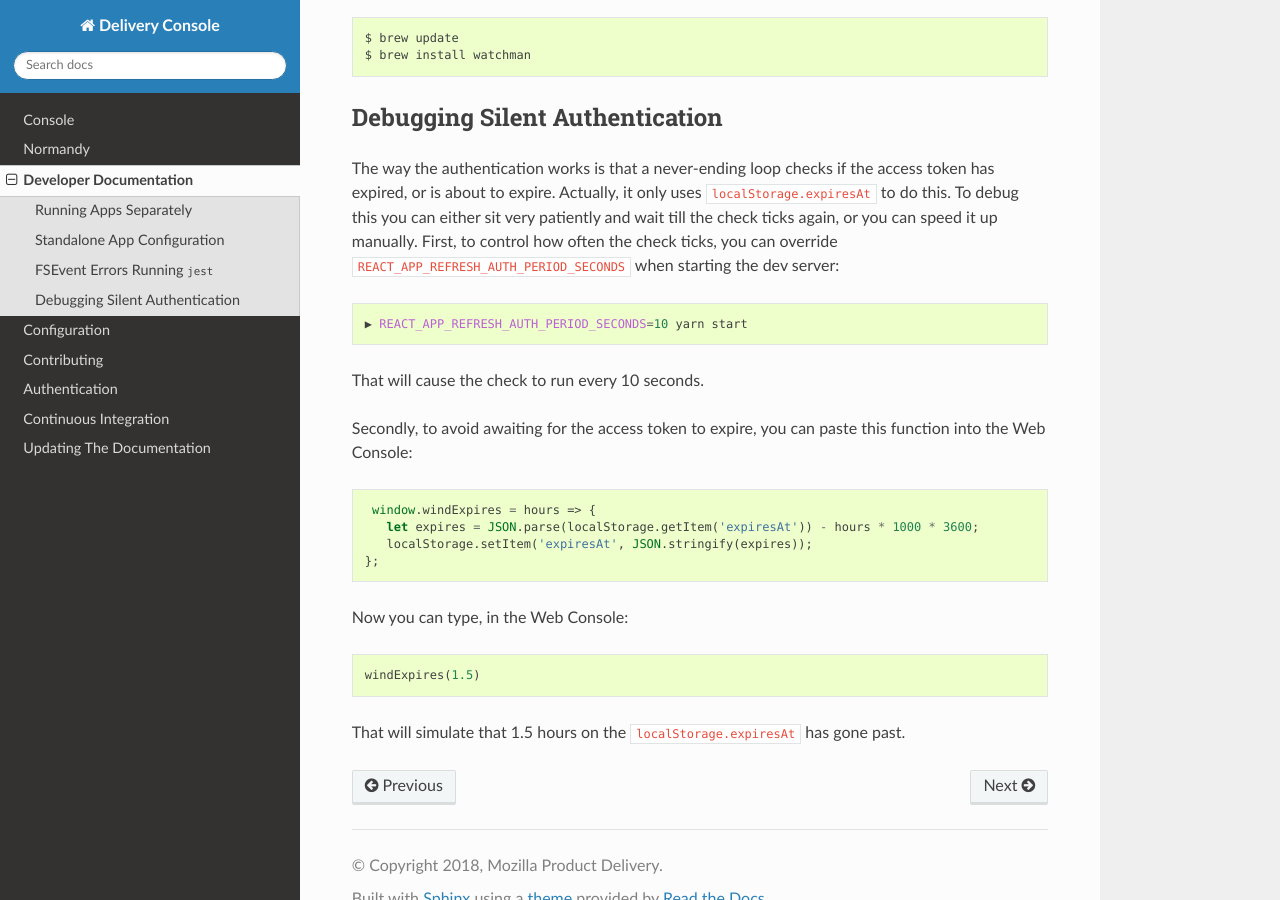
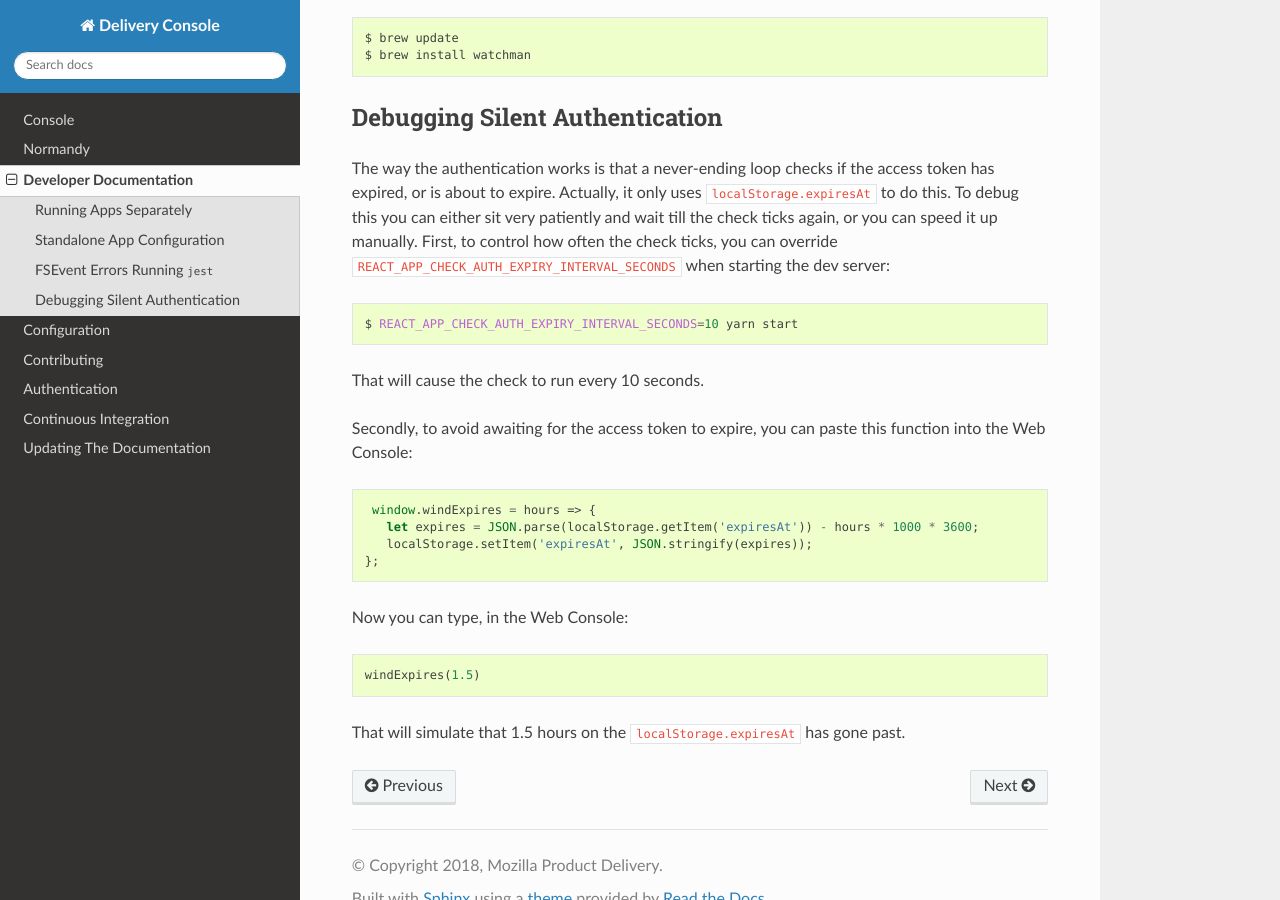
Before and after one commit to mozilla/delivery-console, a Sphinx documentation site: the page built from docs/dev.rst, in a window 1280 px wide and 900 px high, scrolled down 2076 px. Built offline with Sphinx 7.4.7 and the Read the Docs theme 2.0.0, drawn with Linux system fonts in a browser that asks for light colours.

Commit message:
let's call it CHECK_AUTH_EXPIRY_INTERVAL_SECONDS

```diff
--- a/docs/config.rst
+++ b/docs/config.rst
@@ -43,7 +43,7 @@ An environment variable like ``REACT_APP_FOO`` controls the setting ``FOO``.
    The audience for the access token that is generated by Auth0.
 
 
-.. envvar:: REACT_APP_REFRESH_AUTH_PERIOD_SECONDS
+.. envvar:: REACT_APP_CHECK_AUTH_EXPIRY_INTERVAL_SECONDS
 
     :default: 300
 
--- a/docs/dev.rst
+++ b/docs/dev.rst
@@ -114,11 +114,11 @@ The way the authentication works is that a never-ending loop checks if the acces
 expired, or is about to expire. Actually, it only uses ``localStorage.expiresAt`` to do this.
 To debug this you can either sit very patiently and wait till the check ticks again, or you
 can speed it up manually. First, to control how often the check ticks, you can override
-``REACT_APP_REFRESH_AUTH_PERIOD_SECONDS`` when starting the dev server:
+``REACT_APP_CHECK_AUTH_EXPIRY_INTERVAL_SECONDS`` when starting the dev server:
 
 .. code-block:: bash
 
-    ▶ REACT_APP_REFRESH_AUTH_PERIOD_SECONDS=10 yarn start
+    $ REACT_APP_CHECK_AUTH_EXPIRY_INTERVAL_SECONDS=10 yarn start
 
 That will cause the check to run every 10 seconds.
 
```
Also changed, not shown: src/components/data/QueryAuth0.js (+5 -2 lines), 1 other file.
